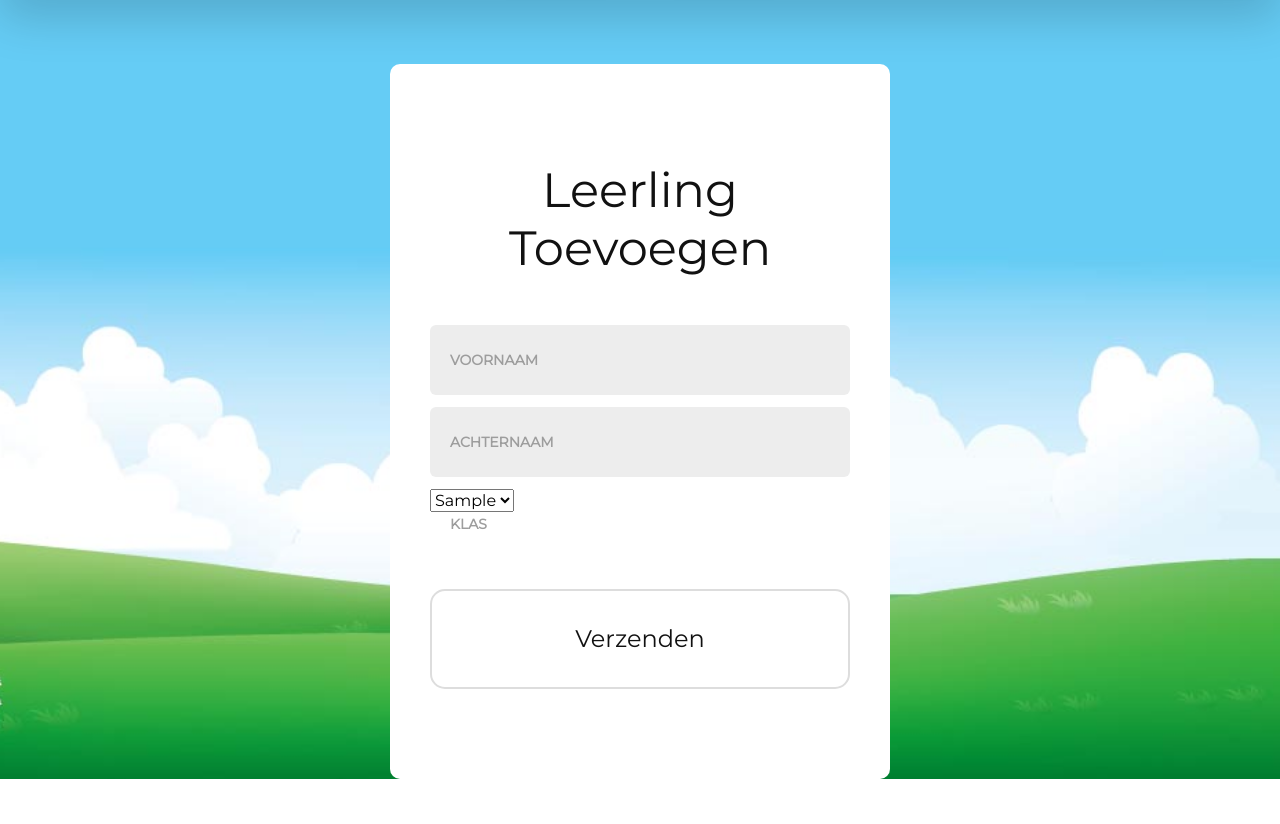
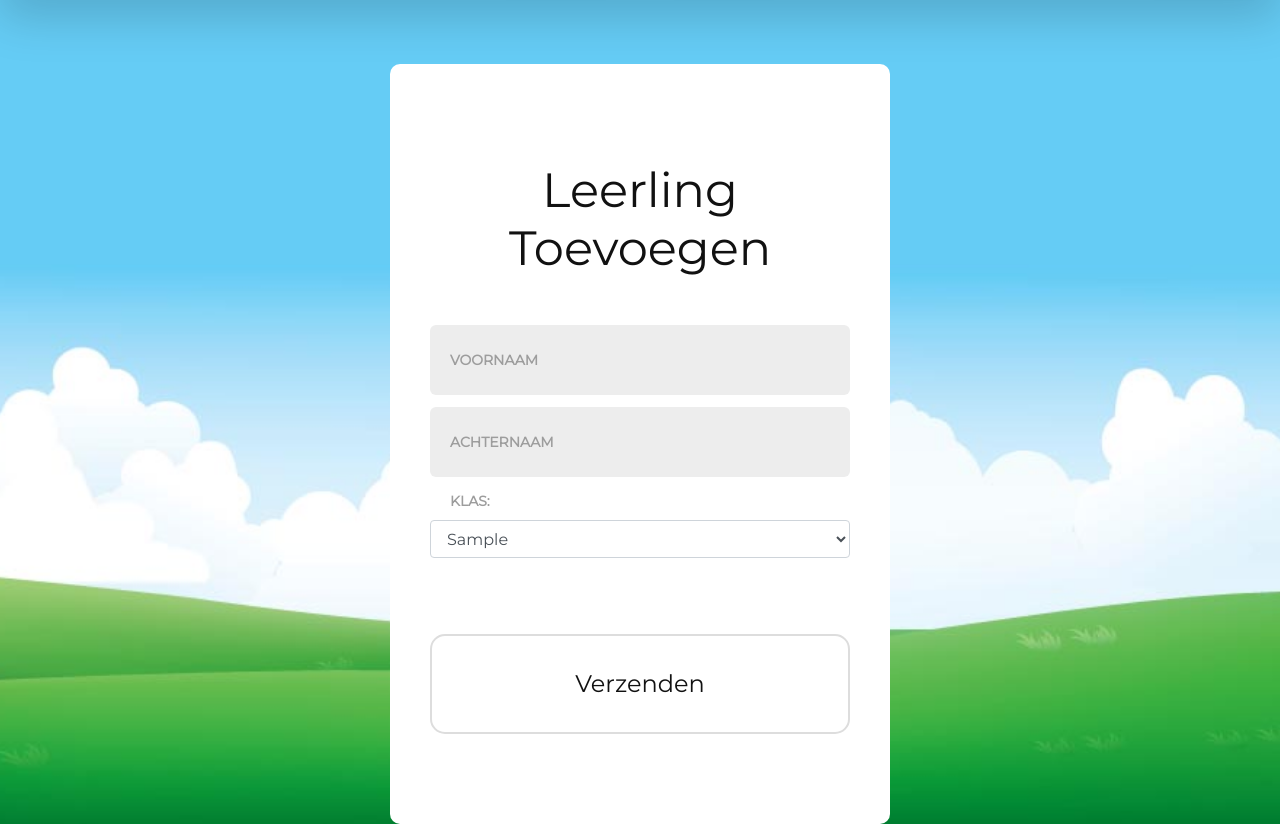
Before and after one commit to LucasRemeeus/C4-Beoordelingssysteem, a PHP site: page /PHP/leerling_toevoegen.php in a window 1280 px wide. Shown: the part 61-885 px from the top of the page. Before the commit the page ends 840 px from the top, so only its background shows below. Run offline with PHP 8.4, Linux system fonts and the light colour scheme; tables that the repository leaves empty hold one stand-in row (values such as "Sample post").

Commit message:
Zelfgemaakt kapsalon

```diff
--- a/CSS/toevoeg.css
+++ b/CSS/toevoeg.css
@@ -28,6 +28,8 @@
         border: none;
         border-radius: 10px;
     }
+
+    select {}
 
     .toevoeg-form {
         width: calc(100% - 20px);
@@ -67,6 +69,18 @@
         font-weight: 700;
         position: absolute;
         line-height: 70px;
+        top: 0;
+        left: 20px;
+        color: #9d9d9d;
+        user-select: none;
+        pointer-events: none;
+    }
+
+    .klas {
+        text-transform: uppercase;
+        font-size: 14px;
+        font-weight: 700;
+        position: relative;
         top: 0;
         left: 20px;
         color: #9d9d9d;
--- a/PHP/leerling_toevoegen.php
+++ b/PHP/leerling_toevoegen.php
@@ -69,7 +69,8 @@ require 'config.php';?>
         </div>
 
         <div class="textb">
-            <select>
+            <label class="klas">Klas:</label>
+            <select class="form-control">
 
                 <?php
                 $statement = $mysqli -> prepare("SELECT DISTINCT Klas FROM `docentkopeling`");
@@ -81,8 +82,10 @@ require 'config.php';?>
                     <option value="<?php echo $row['Klas'];?>"><?php echo $row['Klas'];?></option>
                 <?php }?>
             </select>
-            <div class="placeholder">Klas</div>
+
         </div>
+
+
 
 
         <br>
```
